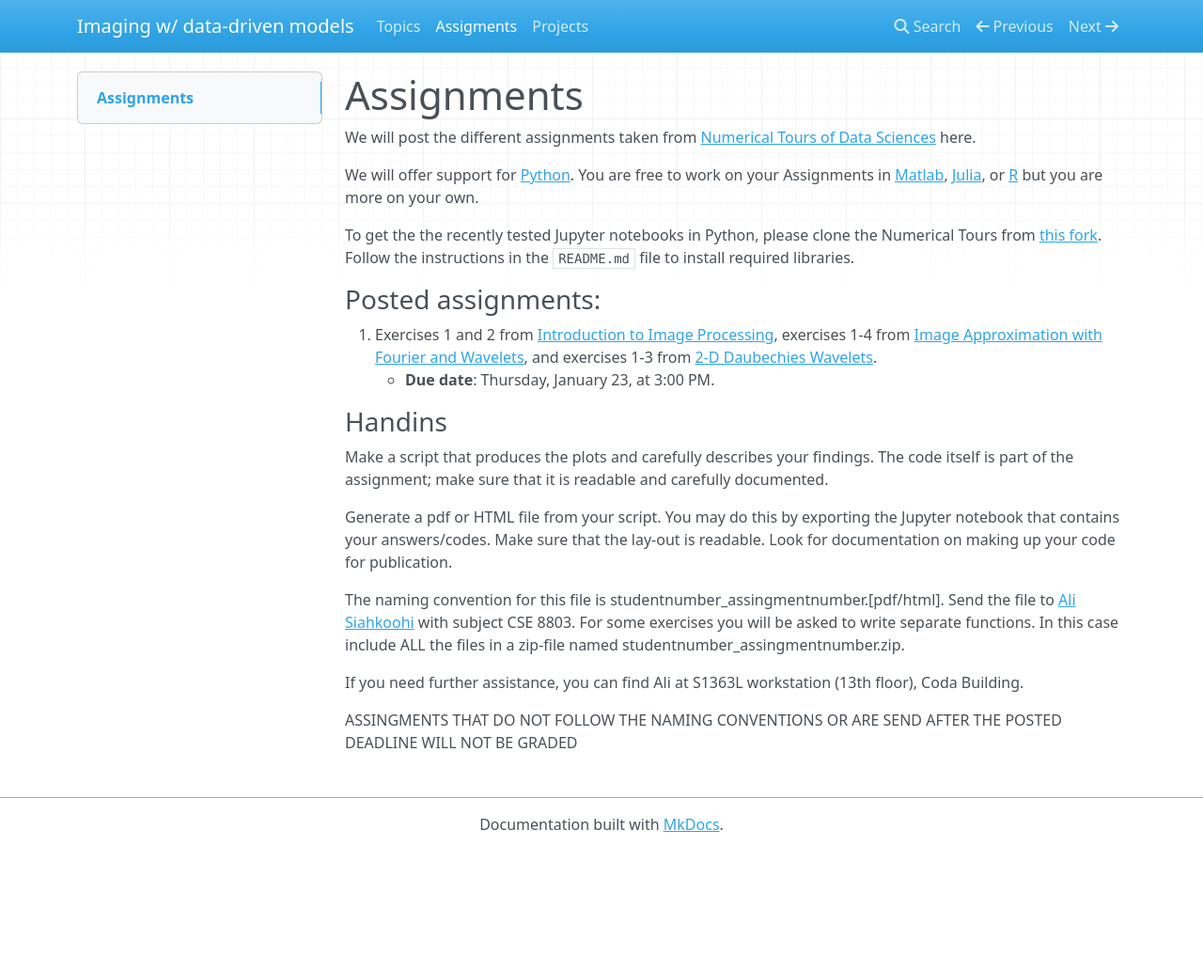
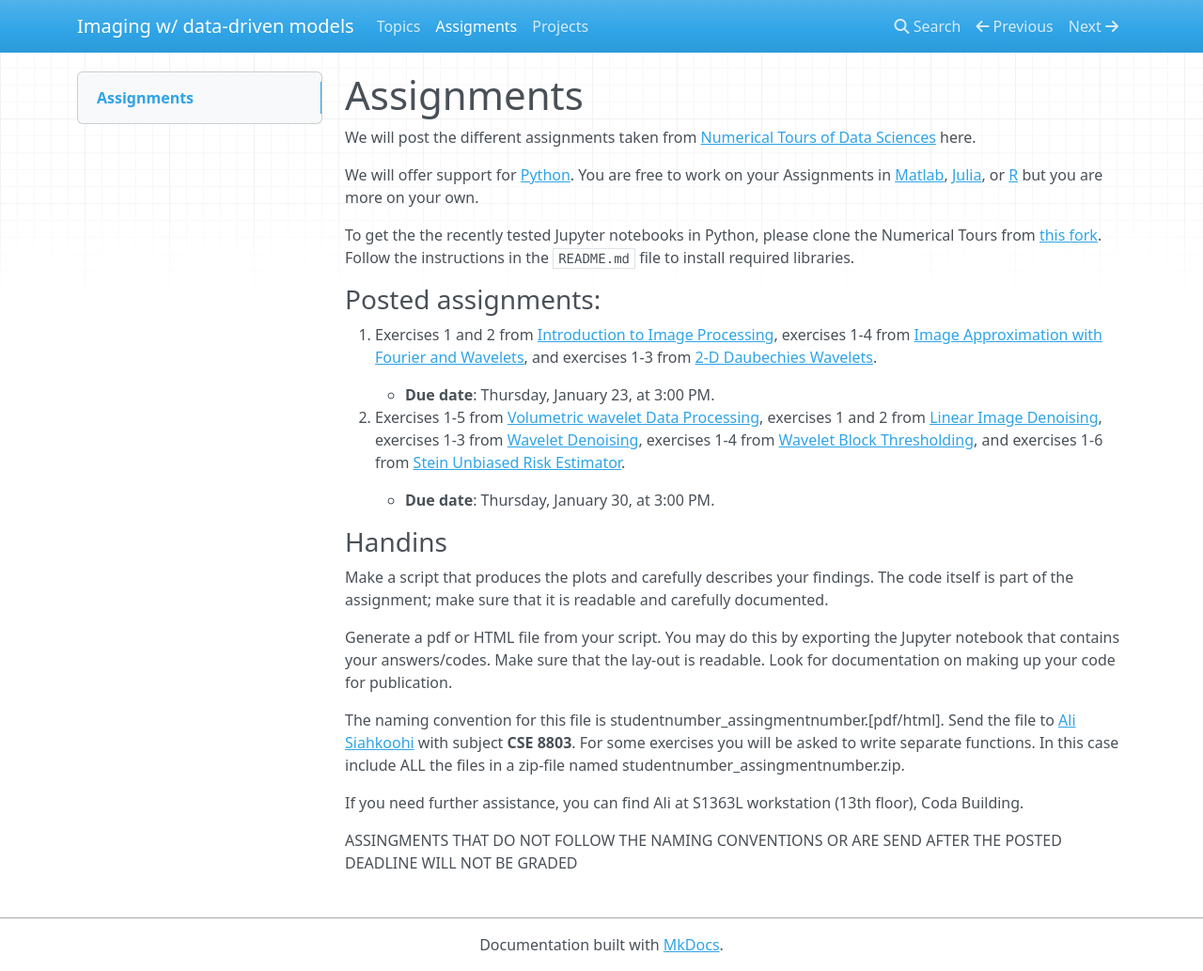
Before and after one commit to flexie/CSE-8803, an MkDocs documentation site: the page built from docs/homework.md, in a window 1280 px wide and 1033 px high. Shown: the whole window at 94% size. Built offline with MkDocs 1.6.1, drawn with Linux system fonts in a browser that asks for light colours; nearby versions of some CDN libraries; old or Windows-style settings are respelled for this version of MkDocs.

Commit message:
HW2 added

```diff
--- a/docs/homework.md
+++ b/docs/homework.md
@@ -12,13 +12,16 @@ To get the the recently tested Jupyter notebooks in Python, please clone the Num
 1. Exercises 1 and 2 from [Introduction to Image Processing], exercises 1-4 from [Image Approximation with Fourier and Wavelets], and exercises 1-3 from [2-D Daubechies Wavelets].
 	* **Due date**: Thursday, January 23, at 3:00 PM.
 
+2. Exercises 1-5 from [Volumetric wavelet Data Processing], exercises 1 and 2 from [Linear Image Denoising], exercises 1-3 from [Wavelet Denoising], exercises 1-4 from [Wavelet Block Thresholding], and exercises 1-6 from [Stein Unbiased Risk Estimator].
+	* **Due date**: Thursday, January 30, at 3:00 PM.
+
 ### Handins
 
 Make a script that produces the plots and carefully describes your findings. The code itself is part of the assignment; make sure that it is readable and carefully documented.
 
 Generate a pdf or HTML file from your script. You may do this by exporting the Jupyter notebook that contains your answers/codes. Make sure that the lay-out is readable. Look for documentation on making up your code for publication.
 
-The naming convention for this file is studentnumber_assingmentnumber.[pdf/html]. Send the file to [Ali Siahkoohi](mailto:alisk@gatech.edu) with subject CSE 8803. For some exercises you will be asked to write separate functions. In this case include ALL the files in a zip-file named studentnumber_assingmentnumber.zip.
+The naming convention for this file is studentnumber_assingmentnumber.[pdf/html]. Send the file to [Ali Siahkoohi](mailto:alisk@gatech.edu) with subject **CSE 8803**. For some exercises you will be asked to write separate functions. In this case include ALL the files in a zip-file named studentnumber_assingmentnumber.zip.
 
 If you need further assistance, you can find Ali at S1363L workstation (13th floor), Coda Building.
 
@@ -35,3 +38,9 @@ ASSINGMENTS THAT DO NOT FOLLOW THE NAMING CONVENTIONS OR ARE SEND AFTER THE POST
 [Introduction to Image Processing]:https://nbviewer.jupyter.org/github/gpeyre/numerical-tours/blob/master/python/introduction_3_image.ipynb
 [Image Approximation with Fourier and Wavelets]:https://nbviewer.jupyter.org/github/gpeyre/numerical-tours/blob/master/python/introduction_4_fourier_wavelets.ipynb
 [2-D Daubechies Wavelets]:https://nbviewer.jupyter.org/github/gpeyre/numerical-tours/blob/master/python/wavelet_4_daubechies2d.ipynb
+
+[Volumetric wavelet Data Processing]:https://nbviewer.jupyter.org/github/gpeyre/numerical-tours/blob/master/python/multidim_2_volumetric.ipynb
+[Linear Image Denoising]:https://nbviewer.jupyter.org/github/gpeyre/numerical-tours/blob/master/python/denoisingsimp_2b_linear_image.ipynb
+[Wavelet Denoising]:https://nbviewer.jupyter.org/github/gpeyre/numerical-tours/blob/master/python/denoisingwav_2_wavelet_2d.ipynb
+[Wavelet Block Thresholding]:https://nbviewer.jupyter.org/github/gpeyre/numerical-tours/blob/master/python/denoisingwav_4_block.ipynb
+[Stein Unbiased Risk Estimator]:https://nbviewer.jupyter.org/github/gpeyre/numerical-tours/blob/master/python/denoisingadv_9_sure.ipynb
```
